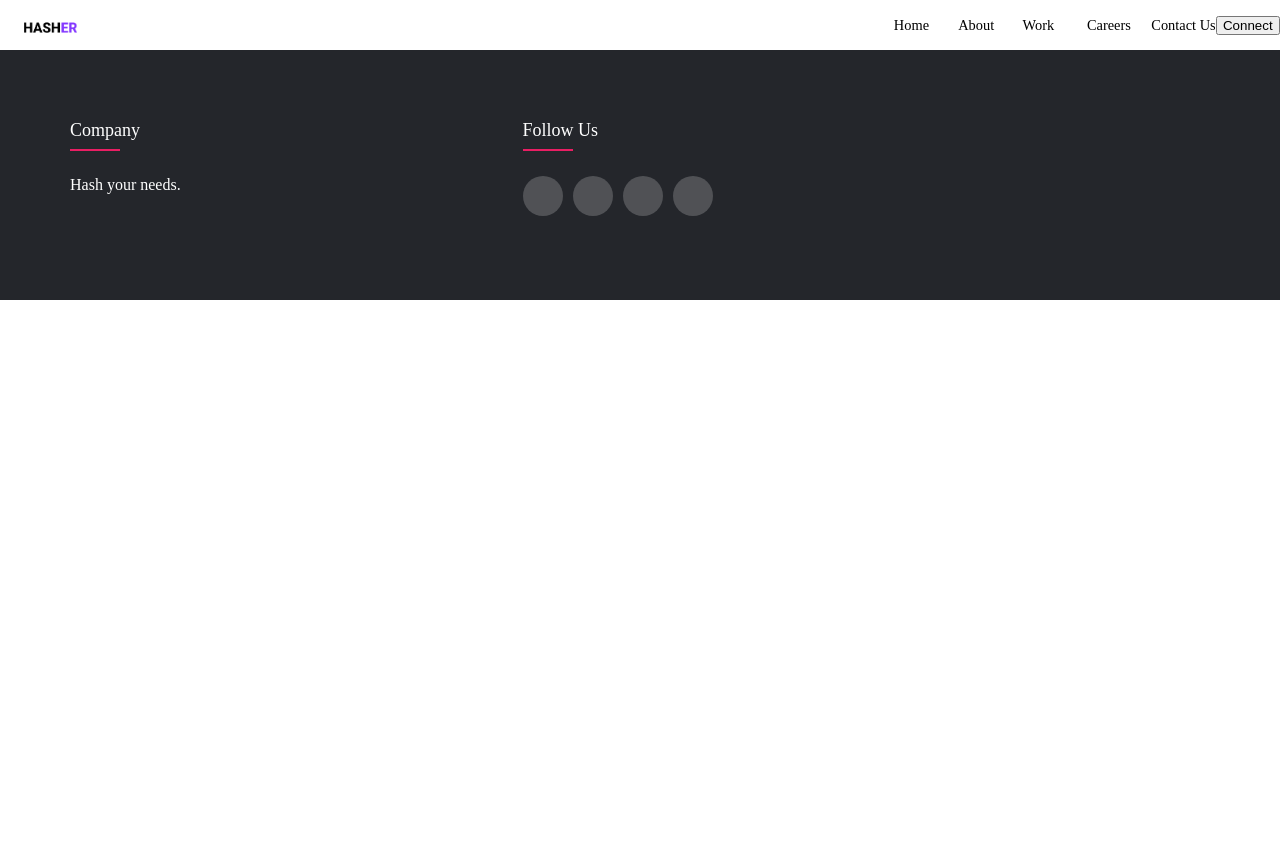
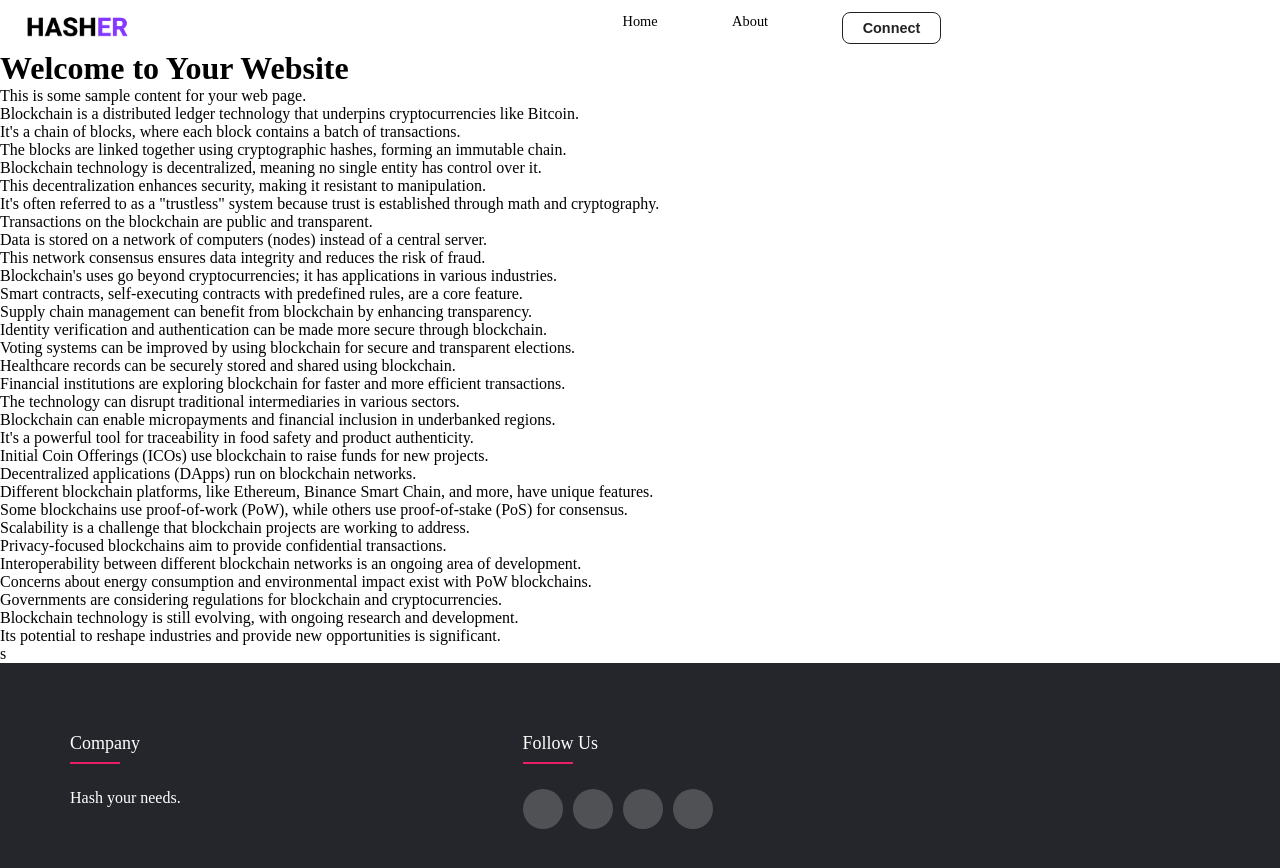
Before and after one commit to redxblue/project-hashpack, a React (Vite) app: page / in a window 1280 px wide. Shown: the top 868 px of the page. Before the commit the page ends 800 px from the top, so only its background shows below. Built offline with nearby package versions, Linux system fonts and the light colour scheme; what hashconnect would draw is missing.

Commit message:
Modified Navbar and added a body

```diff
--- a/src/App.jsx
+++ b/src/App.jsx
@@ -1,18 +1,20 @@
-import { useState } from 'react'
-import reactLogo from './assets/react.svg'
-import viteLogo from '/vite.svg'
+import { useState } from "react";
+import reactLogo from "./assets/react.svg";
+import viteLogo from "/vite.svg";
 //import './App.css'
-import Navbar from './components/Navbar'
-import Footer from './components/Footer'
+import Navbar from "./components/Navbar";
+import Footer from "./components/Footer";
+import Body from "./components/Body";
 
 function App() {
-  const [count, setCount] = useState(0)
+  const [count, setCount] = useState(0);
 
   return (
     <>
-    <Navbar/>
-    <Footer/>
-    {/*
+      <Navbar />
+      <Body />
+      <Footer />
+      {/*
       <div>
         <a href="https://vitejs.dev" target="_blank">
           <img src={viteLogo} className="logo" alt="Vite logo" />
@@ -35,7 +37,7 @@ function App() {
       </p>
   */}
     </>
-  )
+  );
 }
 
-export default App
+export default App;
--- /dev/null
+++ b/src/components/Body.jsx
@@ -0,0 +1,142 @@
+import React from "react";
+import { useState } from "react";
+// import "./css/footer.css";
+
+function Body() {
+  const [pairingString, setPairingString] = useState();
+  const [accountId, setAccountId] = useState();
+
+  return (
+    <>
+      <div className="content-wrapper">
+        <main>
+          {/* Your main content goes here */}
+          <h1>Welcome to Your Website</h1>
+          <p>This is some sample content for your web page.</p>
+          <ul>
+            <li>
+              Blockchain is a distributed ledger technology that underpins
+              cryptocurrencies like Bitcoin.
+            </li>
+            <li>
+              It's a chain of blocks, where each block contains a batch of
+              transactions.
+            </li>
+            <li>
+              The blocks are linked together using cryptographic hashes, forming
+              an immutable chain.
+            </li>
+            <li>
+              Blockchain technology is decentralized, meaning no single entity
+              has control over it.
+            </li>
+            <li>
+              This decentralization enhances security, making it resistant to
+              manipulation.
+            </li>
+            <li>
+              It's often referred to as a "trustless" system because trust is
+              established through math and cryptography.
+            </li>
+            <li>Transactions on the blockchain are public and transparent.</li>
+            <li>
+              Data is stored on a network of computers (nodes) instead of a
+              central server.
+            </li>
+            <li>
+              This network consensus ensures data integrity and reduces the risk
+              of fraud.
+            </li>
+            <li>
+              Blockchain's uses go beyond cryptocurrencies; it has applications
+              in various industries.
+            </li>
+            <li>
+              Smart contracts, self-executing contracts with predefined rules,
+              are a core feature.
+            </li>
+            <li>
+              Supply chain management can benefit from blockchain by enhancing
+              transparency.
+            </li>
+            <li>
+              Identity verification and authentication can be made more secure
+              through blockchain.
+            </li>
+            <li>
+              Voting systems can be improved by using blockchain for secure and
+              transparent elections.
+            </li>
+            <li>
+              Healthcare records can be securely stored and shared using
+              blockchain.
+            </li>
+            <li>
+              Financial institutions are exploring blockchain for faster and
+              more efficient transactions.
+            </li>
+            <li>
+              The technology can disrupt traditional intermediaries in various
+              sectors.
+            </li>
+            <li>
+              Blockchain can enable micropayments and financial inclusion in
+              underbanked regions.
+            </li>
+            <li>
+              It's a powerful tool for traceability in food safety and product
+              authenticity.
+            </li>
+            <li>
+              Initial Coin Offerings (ICOs) use blockchain to raise funds for
+              new projects.
+            </li>
+            <li>
+              Decentralized applications (DApps) run on blockchain networks.
+            </li>
+            <li>
+              Different blockchain platforms, like Ethereum, Binance Smart
+              Chain, and more, have unique features.
+            </li>
+            <li>
+              Some blockchains use proof-of-work (PoW), while others use
+              proof-of-stake (PoS) for consensus.
+            </li>
+            <li>
+              Scalability is a challenge that blockchain projects are working to
+              address.
+            </li>
+            <li>
+              Privacy-focused blockchains aim to provide confidential
+              transactions.
+            </li>
+            <li>
+              Interoperability between different blockchain networks is an
+              ongoing area of development.
+            </li>
+            <li>
+              Concerns about energy consumption and environmental impact exist
+              with PoW blockchains.
+            </li>
+            <li>
+              Governments are considering regulations for blockchain and
+              cryptocurrencies.
+            </li>
+            <li>
+              Blockchain technology is still evolving, with ongoing research and
+              development.
+            </li>
+            <li>
+              Its potential to reshape industries and provide new opportunities
+              is significant.
+            </li>
+          </ul>
+          {/* Include your components, buttons, or any other content here */}
+        </main>
+      </div>
+      s
+    </>
+  );
+}
+
+export default Body;
--- a/src/components/Navbar.jsx
+++ b/src/components/Navbar.jsx
@@ -1,16 +1,14 @@
-import React from 'react'
-import { useState } from 'react'
-import './css/navbar.css'
-import logo from '../assets/logo.png'
-import { pairHashpack } from './hashconnect'
-
+import React from "react";
+import { useState } from "react";
+import "./css/navbar.css";
+import logo from "../assets/logo.png";
+import { pairHashpack } from "./hashconnect";
 
 function Navbar() {
-  const [pairingString,setPairingString]=useState()
-  const[accountId,setAccountId]=useState()
+  const [pairingString, setPairingString] = useState();
+  const [accountId, setAccountId] = useState();
 
   return (
-
     <div className="nav-wrapper">
       <nav className="navbar">
         <img src={logo} alt="Company Logo" />
@@ -22,27 +20,24 @@ function Navbar() {
             <a href="#">About</a>
           </li>
           <li className="nav-item">
-<a href="#">Work</a>
+            <button
+              className="temp"
+              onClick={async () => {
+                const initData = await pairHashpack();
+
+                console.log(initData);
+                setPairingString(initData.pairingString);
+                setAccountId(accountId);
+                console.log(accountId);
+              }}
+            >
+              <p id="accountid">Connect</p>
+            </button>
           </li>
-<li className="nav-item">
-<a href="#">Careers</a>
-</li>
-<li className="nav-item">
-<a href="#">Contact Us</a>
-</li>
-<button className="temp"onClick={async () => {
-          const initData = await pairHashpack()
-
-
-          console.log(initData)
-          setPairingString(initData.pairingString)
-          setAccountId(accountId)
-          console.log(accountId)
-        }}><p id ='accountid'>Connect</p></button>
         </ul>
       </nav>
     </div>
-  )
+  );
 }
 
-export default Navbar
+export default Navbar;
--- a/src/components/css/navbar.css
+++ b/src/components/css/navbar.css
@@ -16,10 +16,11 @@
 }
 
 .navbar img {
-    height: 16px;
+  height: 30px;
   width: auto;
   justify-self: start;
   margin-left: 20px;
+  margin-bottom: 10px;
 }
 
 .navbar ul {
@@ -27,6 +28,9 @@
   display: grid;
   grid-template-columns: repeat(6, 1fr);
   justify-self: end;
+  margin: 0; /* Remove the margin */
+  padding: 0; /* Remove the padding */
+  margin-top: 12px;
 }
 
 .nav-item a {
@@ -40,3 +44,27 @@
 .nav-item a:hover {
   color: #3a012e;
 }
+
+/* Button */
+
+.temp {
+  display: inline-block;
+  outline: none;
+  cursor: pointer;
+  font-size: 0.9rem;
+  line-height: 20px;
+  font-weight: 600;
+  border-radius: 8px;
+  padding: 5px 20px;
+  border: 1px solid #222222;
+  margin-right: 10px;
+  margin-bottom: 10px;
+  transition: box-shadow 0.2s ease 0s, -ms-transform 0.1s ease 0s,
+    -webkit-transform 0.1s ease 0s, transform 0.1s ease 0s;
+  background: #fff;
+  color: #222222;
+  :hover {
+    border-color: #000000;
+    background: #f7f7f7;
+  }
+}
```
Also changed, not shown: 1 other file (tests, documents, lock files or other folders). Lines whose indentation alone changed are shown as unchanged.
